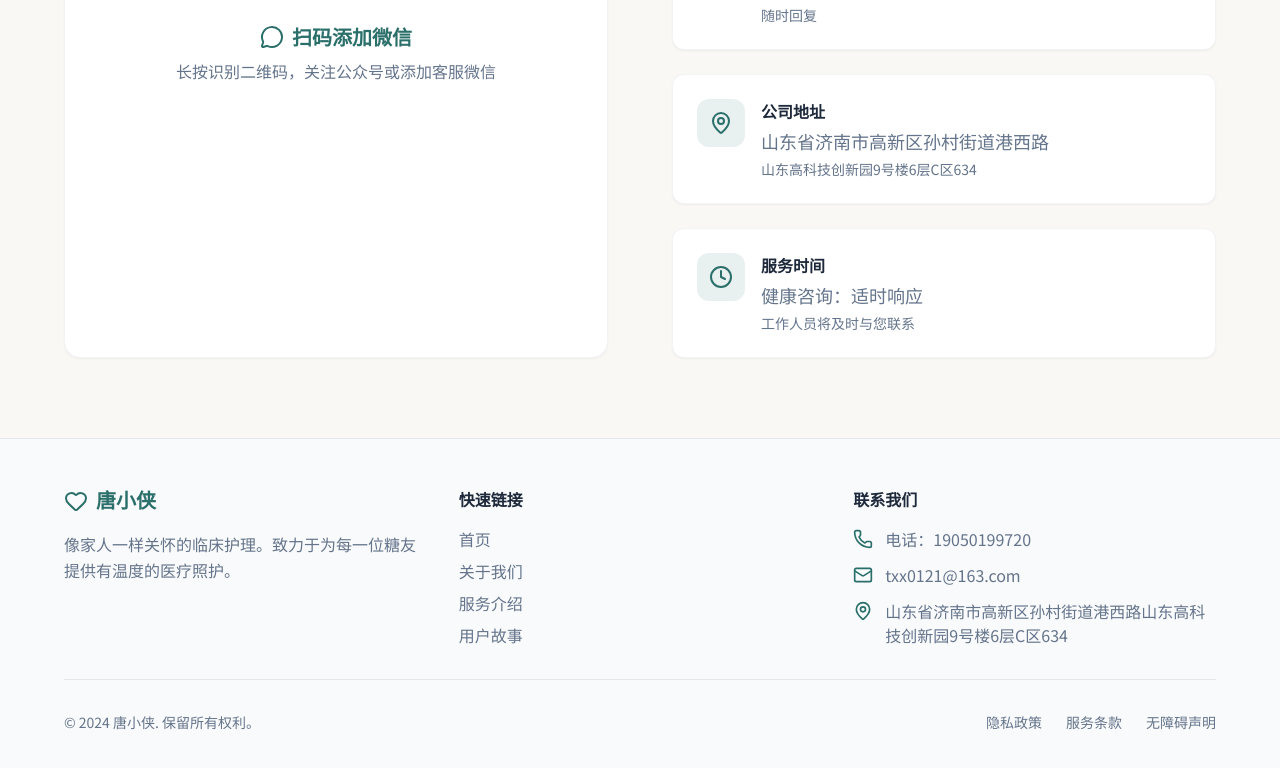
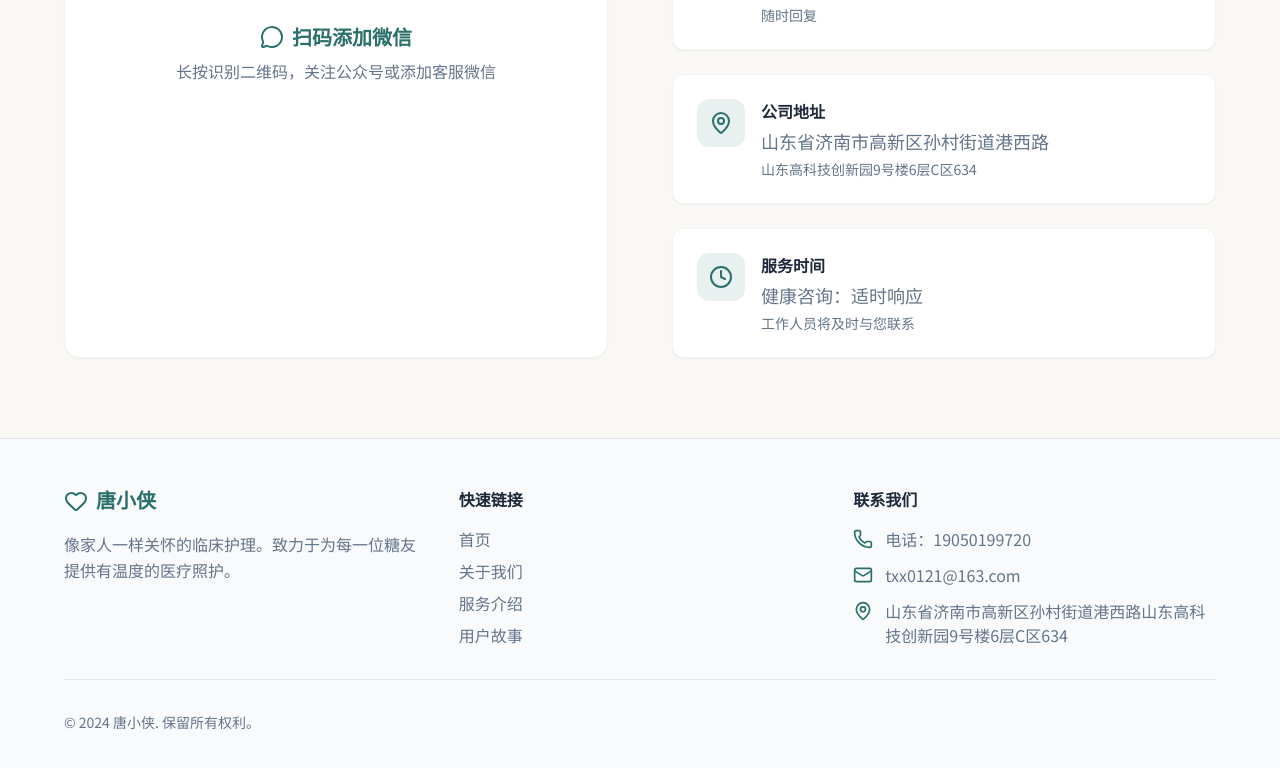
Before and after one commit to zzc423/tangxiaoxia, a Next.js app: page /contact in a window 1280 px wide. Shown: the part 782-1550 px from the top of the page. Built offline with nearby package versions, Linux system fonts and the light colour scheme.

Commit message:
移除页脚法律链接

```diff
--- a/src/components/Footer.tsx
+++ b/src/components/Footer.tsx
@@ -44,11 +44,6 @@
         </div>
         <div className="pt-8 border-t border-gray-200 flex flex-col sm:flex-row justify-between items-center gap-4">
           <p className="text-text-secondary text-sm">© 2024 唐小侠. 保留所有权利。</p>
-          <nav className="flex gap-6" aria-label="法律链接">
-            <Link href="#" className="text-text-secondary hover:text-primary text-sm transition-colors">隐私政策</Link>
-            <Link href="#" className="text-text-secondary hover:text-primary text-sm transition-colors">服务条款</Link>
-            <Link href="#" className="text-text-secondary hover:text-primary text-sm transition-colors">无障碍声明</Link>
-          </nav>
         </div>
       </div>
     </footer>
```
Also changed, not shown: .omc/state/idle-notif-cooldown.json.
